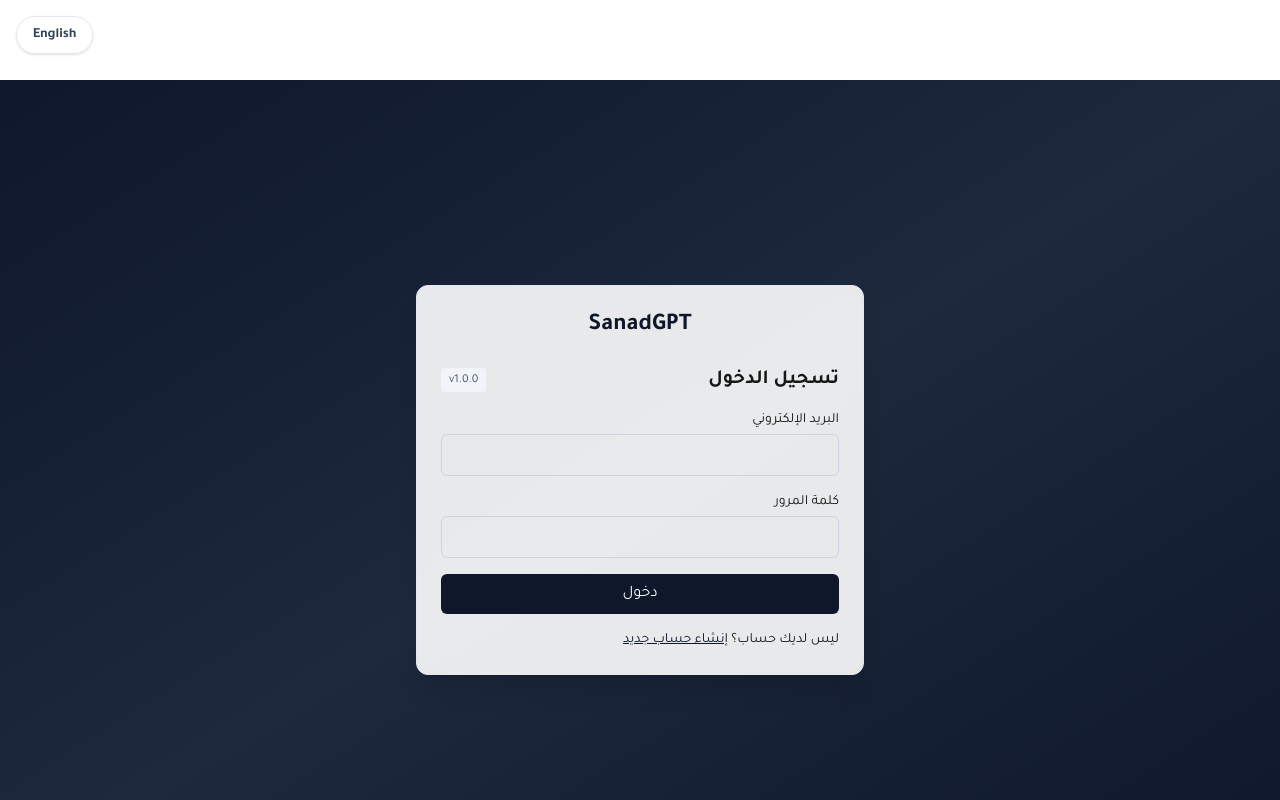
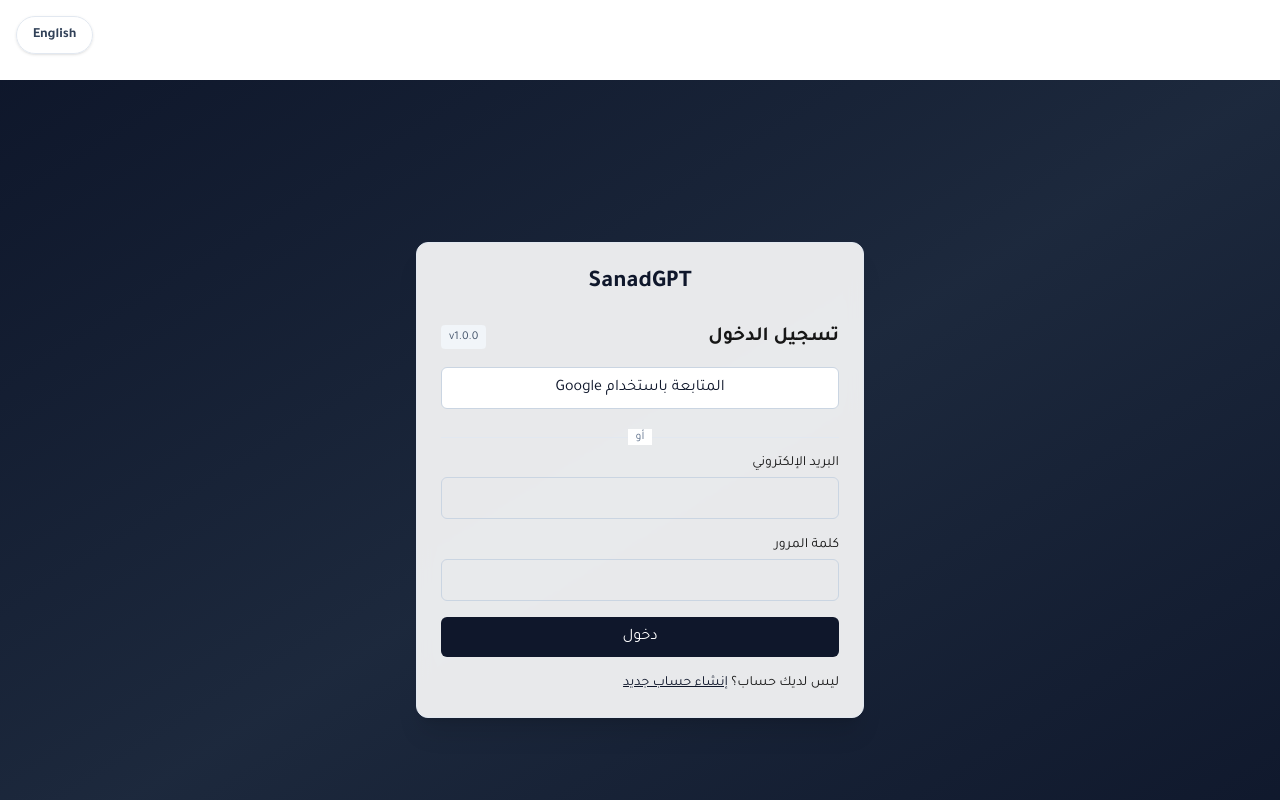
Before and after one commit to moejoe82/sanadgpt, a Next.js app: page /login in a window 1280 px wide. Shown: the top 800 px of the page. Built offline with nearby package versions, Linux system fonts and the light colour scheme; no server answers.

Commit message:
fix: force supabase pkce oauth flow

```diff
--- a/app/(auth)/login/page.tsx
+++ b/app/(auth)/login/page.tsx
@@ -1,6 +1,7 @@
 "use client";
 
-import { useState } from "react";
+import { useEffect, useMemo, useState } from "react";
+import { useSearchParams } from "next/navigation";
 import { supabase } from "@/lib/supabase";
 import { useI18n, useLanguage } from "@/components/LanguageProvider";
 
@@ -8,10 +9,60 @@
   const [email, setEmail] = useState("");
   const [password, setPassword] = useState("");
   const [loading, setLoading] = useState(false);
+  const [googleLoading, setGoogleLoading] = useState(false);
   const [error, setError] = useState<string | null>(null);
   const t = useI18n();
   const { direction } = useLanguage();
   const alignment = direction === "rtl" ? "text-right" : "text-left";
+  const searchParams = useSearchParams();
+
+  useEffect(() => {
+    const message = searchParams.get("error");
+    if (message) {
+      setError(message);
+    }
+  }, [searchParams]);
+
+  const googleButtonLabel = useMemo(
+    () =>
+      googleLoading
+        ? t("جاري التحميل...", "Loading...")
+        : t("المتابعة باستخدام Google", "Continue with Google"),
+    [googleLoading, t]
+  );
+
+  async function handleGoogleSignIn() {
+    setError(null);
+    setGoogleLoading(true);
+    try {
+      const siteUrl = (process.env.NEXT_PUBLIC_SITE_URL || window.location.origin).replace(
+        /\/$/,
+        ""
+      );
+      const redirectTo = `${siteUrl}/auth/callback?next=${encodeURIComponent(
+        "/dashboard"
+      )}&source=login`;
+
+      const { error: googleError } = await supabase.auth.signInWithOAuth({
+        provider: "google",
+        options: { redirectTo },
+      });
+
+      if (googleError) {
+        setError(googleError.message);
+        setGoogleLoading(false);
+      }
+    } catch (err) {
+      console.error("Google sign-in error", err);
+      setError(
+        t(
+          "تعذر بدء تسجيل الدخول باستخدام Google.",
+          "Could not start Google sign in."
+        )
+      );
+      setGoogleLoading(false);
+    }
+  }
 
   async function onSubmit(e: React.FormEvent) {
     e.preventDefault();
@@ -46,6 +97,26 @@
         </h1>
         <div className="text-xs bg-slate-100 dark:bg-slate-700 text-slate-600 dark:text-slate-300 px-2 py-1 rounded">
           v1.0.0
+        </div>
+      </div>
+      <div className="space-y-3">
+        <button
+          type="button"
+          onClick={handleGoogleSignIn}
+          disabled={googleLoading || loading}
+          className="w-full rounded-md border border-slate-300 bg-white text-slate-900 py-2 hover:bg-slate-50 disabled:opacity-50"
+        >
+          {googleButtonLabel}
+        </button>
+        <div className="relative py-2">
+          <div className="absolute inset-0 flex items-center" aria-hidden="true">
+            <div className="w-full border-t border-slate-200" />
+          </div>
+          <div className="relative flex justify-center">
+            <span className="bg-white dark:bg-slate-900 px-2 text-xs text-slate-500">
+              {t("أو", "Or")}
+            </span>
+          </div>
         </div>
       </div>
       <form onSubmit={onSubmit} className="space-y-4">
--- a/app/(auth)/register/page.tsx
+++ b/app/(auth)/register/page.tsx
@@ -1,6 +1,7 @@
 "use client";
 
-import { useState } from "react";
+import { useEffect, useMemo, useState } from "react";
+import { useSearchParams } from "next/navigation";
 import { supabase } from "@/lib/supabase";
 import { useI18n, useLanguage } from "@/components/LanguageProvider";
 
@@ -11,9 +12,61 @@
   const [loading, setLoading] = useState(false);
   const [error, setError] = useState<string | null>(null);
   const [success, setSuccess] = useState<string | null>(null);
+  const [googleLoading, setGoogleLoading] = useState(false);
   const t = useI18n();
   const { direction } = useLanguage();
   const alignment = direction === "rtl" ? "text-right" : "text-left";
+  const searchParams = useSearchParams();
+
+  useEffect(() => {
+    const message = searchParams.get("error");
+    if (message) {
+      setError(message);
+      setSuccess(null);
+    }
+  }, [searchParams]);
+
+  const googleButtonLabel = useMemo(
+    () =>
+      googleLoading
+        ? t("جاري التحميل...", "Loading...")
+        : t("المتابعة باستخدام Google", "Continue with Google"),
+    [googleLoading, t]
+  );
+
+  async function handleGoogleSignIn() {
+    setError(null);
+    setSuccess(null);
+    setGoogleLoading(true);
+    try {
+      const siteUrl = (process.env.NEXT_PUBLIC_SITE_URL || window.location.origin).replace(
+        /\/$/,
+        ""
+      );
+      const redirectTo = `${siteUrl}/auth/callback?next=${encodeURIComponent(
+        "/dashboard"
+      )}&source=register`;
+
+      const { error: googleError } = await supabase.auth.signInWithOAuth({
+        provider: "google",
+        options: { redirectTo },
+      });
+
+      if (googleError) {
+        setError(googleError.message);
+        setGoogleLoading(false);
+      }
+    } catch (err) {
+      console.error("Google sign-up error", err);
+      setError(
+        t(
+          "تعذر بدء التسجيل باستخدام Google.",
+          "Could not start Google sign up."
+        )
+      );
+      setGoogleLoading(false);
+    }
+  }
 
   async function onSubmit(e: React.FormEvent) {
     e.preventDefault();
@@ -46,6 +99,26 @@
         </h1>
         <div className="text-xs bg-slate-100 dark:bg-slate-700 text-slate-600 dark:text-slate-300 px-2 py-1 rounded">
           v1.0.0
+        </div>
+      </div>
+      <div className="space-y-3">
+        <button
+          type="button"
+          onClick={handleGoogleSignIn}
+          disabled={googleLoading || loading}
+          className="w-full rounded-md border border-slate-300 bg-white text-slate-900 py-2 hover:bg-slate-50 disabled:opacity-50"
+        >
+          {googleButtonLabel}
+        </button>
+        <div className="relative py-2">
+          <div className="absolute inset-0 flex items-center" aria-hidden="true">
+            <div className="w-full border-t border-slate-200" />
+          </div>
+          <div className="relative flex justify-center">
+            <span className="bg-white dark:bg-slate-900 px-2 text-xs text-slate-500">
+              {t("أو", "Or")}
+            </span>
+          </div>
         </div>
       </div>
       <form onSubmit={onSubmit} className="space-y-4">
--- /dev/null
+++ b/app/auth/callback/page.tsx
@@ -0,0 +1,79 @@
+"use client";
+
+import { useEffect, useRef } from "react";
+import { useRouter, useSearchParams } from "next/navigation";
+import { supabase } from "@/lib/supabase";
+import { useI18n, useLanguage } from "@/components/LanguageProvider";
+
+export default function AuthCallbackPage() {
+  const router = useRouter();
+  const searchParams = useSearchParams();
+  const hasHandled = useRef(false);
+  const t = useI18n();
+  const { direction } = useLanguage();
+
+  useEffect(() => {
+    if (hasHandled.current) return;
+    hasHandled.current = true;
+
+    const code = searchParams.get("code");
+    const errorDescription = searchParams.get("error_description");
+    const next = searchParams.get("next") || "/dashboard";
+    const source = searchParams.get("source") === "register" ? "register" : "login";
+    const fallbackRoute = source === "register" ? "/register" : "/login";
+
+    const redirectWithError = (message: string) => {
+      const params = new URLSearchParams({ error: message });
+      router.replace(`${fallbackRoute}?${params.toString()}`);
+    };
+
+    if (errorDescription) {
+      redirectWithError(errorDescription);
+      return;
+    }
+
+    if (!code) {
+      redirectWithError(
+        t("رمز المصادقة مفقود.", "Missing authentication code.")
+      );
+      return;
+    }
+
+    (async () => {
+      const { error } = await supabase.auth.exchangeCodeForSession(code);
+
+      if (error) {
+        redirectWithError(error.message);
+        return;
+      }
+
+      const destination = next.startsWith("/") ? next : "/dashboard";
+
+      if (typeof window !== "undefined") {
+        window.location.replace(destination);
+      } else {
+        router.replace(destination);
+      }
+    })();
+  }, [router, searchParams, t]);
+
+  return (
+    <div
+      dir={direction}
+      className="min-h-screen flex flex-col items-center justify-center bg-white dark:bg-slate-900 text-slate-700 dark:text-slate-200"
+    >
+      <div className="text-center space-y-3">
+        <div className="h-12 w-12 border-4 border-slate-300 border-t-slate-900 dark:border-slate-600 dark:border-t-white rounded-full animate-spin mx-auto" />
+        <h1 className="text-lg font-semibold">
+          {t("جاري إكمال تسجيل الدخول...", "Completing sign in...")}
+        </h1>
+        <p className="text-sm text-slate-500 dark:text-slate-400">
+          {t(
+            "سيتم تحويلك تلقائياً خلال لحظات.",
+            "You will be redirected automatically in a moment."
+          )}
+        </p>
+      </div>
+    </div>
+  );
+}
--- a/lib/supabase.ts
+++ b/lib/supabase.ts
@@ -9,4 +9,9 @@
   );
 }
 
-export const supabase = createClient(url, anonKey);
+export const supabase = createClient(url, anonKey, {
+  auth: {
+    flowType: "pkce",
+    detectSessionInUrl: false,
+  },
+});
```
